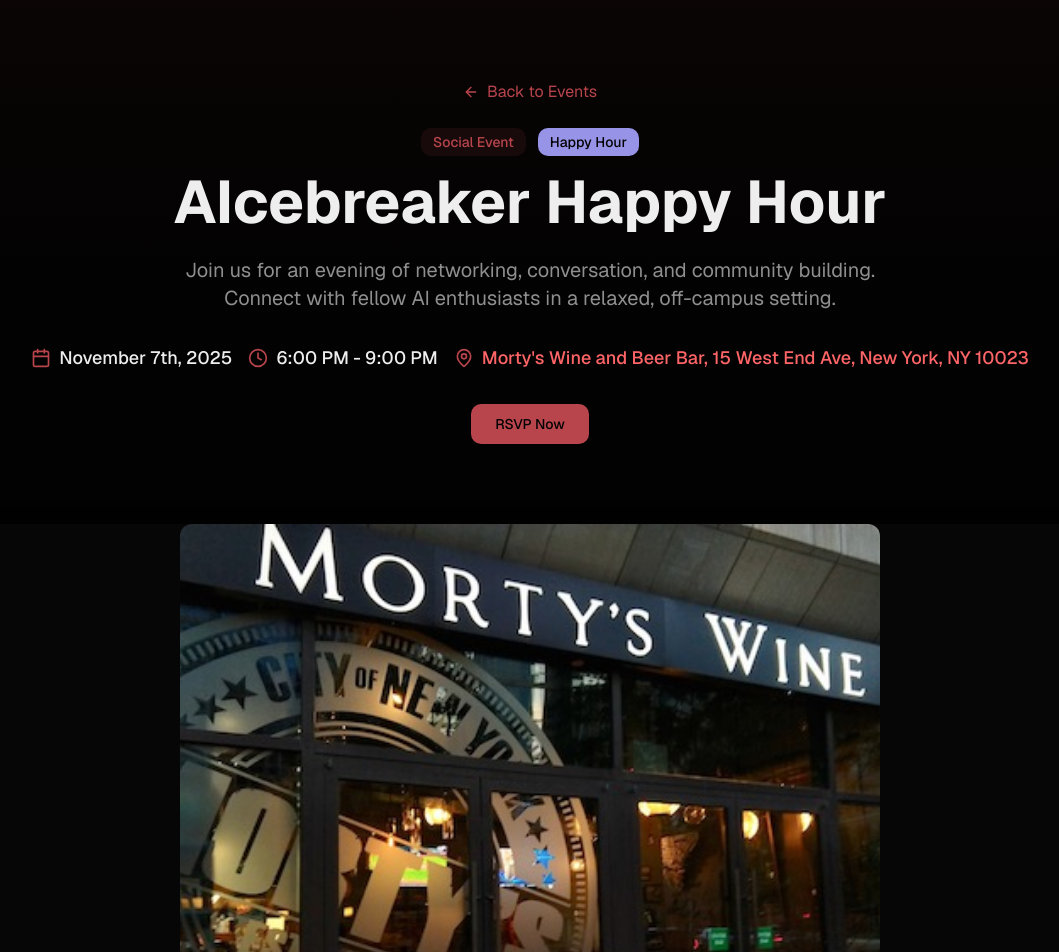
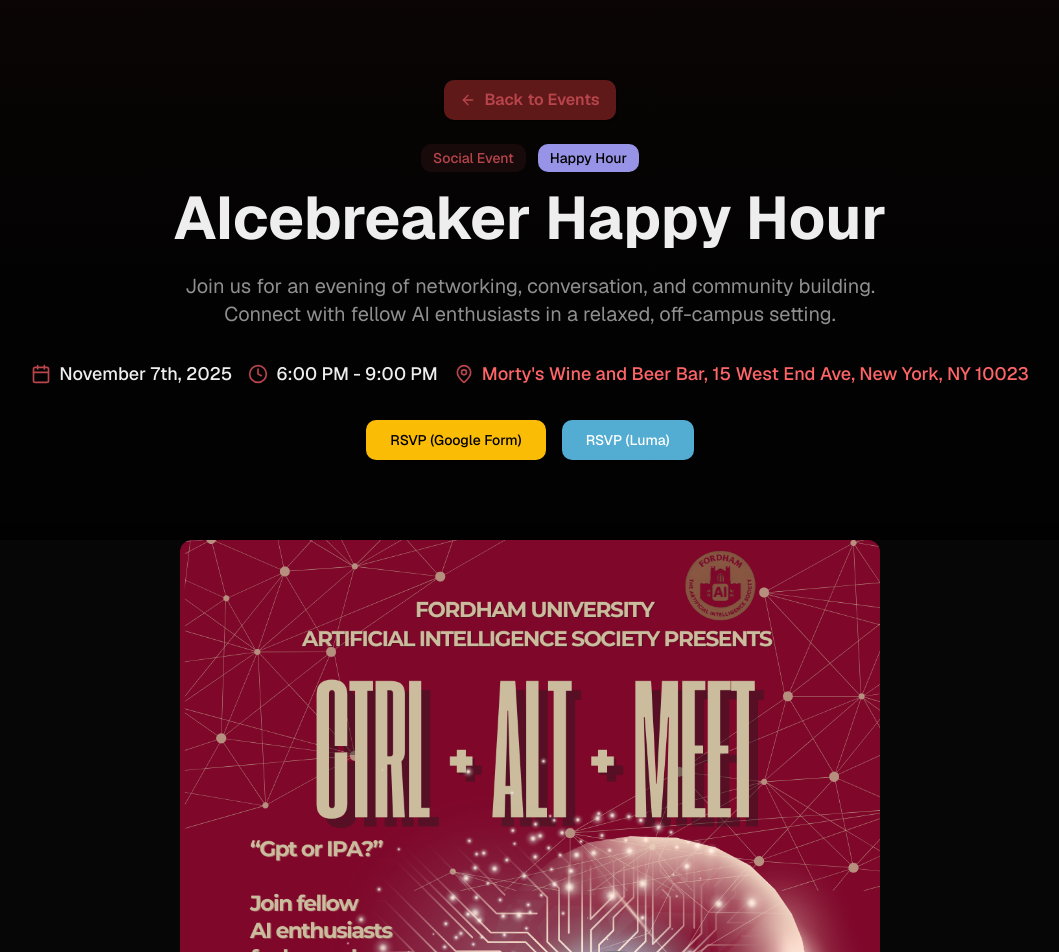
Before and after one commit to Fordham-GSB-AI-Society/Website, a Next.js app: page /aicebreaker in a window 1280 px wide. Shown: the top 952 px of the page, without its empty margins (110-1169 px from the left). Built offline with nearby package versions, Linux system fonts and the light colour scheme.

Commit message:
Updated links for google forms and used event logo

```diff
--- a/app/aicebreaker/page.tsx
+++ b/app/aicebreaker/page.tsx
@@ -19,7 +19,13 @@ export default function AIcebreakerPage() {
             transition={{ duration: 0.6 }}
             className="flex flex-col items-center text-center"
           >
-            <Link href="/#events" className="inline-flex items-center text-primary hover:underline mb-6">
+            <Link
+              href="/#events"
+              className="inline-flex items-center text-primary hover:underline mb-6 font-semibold bg-white/85 rounded-md px-4 py-2 shadow transition"
+              style={{
+                backgroundColor: 'rgba(100, 26, 26, 0.97)',
+              }}
+            >
               <ArrowLeft className="h-4 w-4 mr-2" />
               Back to Events
             </Link>
@@ -56,9 +62,34 @@ export default function AIcebreakerPage() {
             </div>
 
             <div className="flex flex-wrap gap-4">
-              <Button size="lg" className="transition-all duration-300 hover:scale-105 hover:shadow-lg">
-                RSVP Now
-              </Button>
+            <Button
+              asChild
+              size="lg"
+              className="transition-all duration-300 hover:scale-105 hover:shadow-lg"
+              style={{
+                backgroundColor: '#FBBC05',
+                borderColor: '#FBBC05',
+                color: 'black'
+              }}
+            >
+              <a href="https://forms.gle/fMCw1rSZxknhvfb9A" target="_blank" rel="noopener noreferrer">
+                RSVP (Google Form)
+              </a>
+            </Button>
+            <Button
+              asChild
+              size="lg"
+              className="transition-all duration-300 hover:scale-105 hover:shadow-lg"
+              style={{
+                backgroundColor: '#53ADD2',
+                borderColor: '#53ADD2',
+                color: 'white'
+              }}
+            >
+              <a href="https://luma.com/xixfyewl" target="_blank" rel="noopener noreferrer">
+                RSVP (Luma)
+              </a>
+            </Button>
             </div>
           </motion.div>
         </div>
@@ -76,13 +107,13 @@ export default function AIcebreakerPage() {
             style={{ height: undefined }} // Remove fixed height for mobile responsiveness
           >
             {/* Make the aspect ratio a bit taller to fit the text in the venue image better */}
-            <div className="relative w-full" style={{ aspectRatio: "1", maxWidth: 700, margin: "0 auto", minHeight: 600 }}>
+            <div className="relative w-full" style={{ aspectRatio: "1", maxWidth: 700, margin: "0 auto", minHeight: 800 }}>
               <Image
-                src="/morty's.jpg"
+                src="/Fordham AI Society Happy Hour.png"
                 alt="Morty's Venue"
                 fill
                 className="object-cover rounded-lg"
-                sizes="(min-width: 500px) 350px, 80vw"
+                sizes="(min-width: 600px) 650px, 100vw"
                 priority
               />
             </div>
@@ -104,7 +135,7 @@ export default function AIcebreakerPage() {
                 <Gift className="h-12 w-12 text-primary mx-auto mb-4" />
                 <h2 className="text-3xl font-bold mb-4">Special Offer</h2>
                 <p className="text-xl text-muted-foreground mb-2">
-                  <span className="text-2xl font-bold text-primary">First 25 attendees</span> receive
+                  <span className="text-2xl font-bold text-primary">First 20 attendees</span> receive
                 </p>
                 <p className="text-3xl font-bold text-primary mb-4">1 FREE DRINK</p>
                 <p className="text-muted-foreground">Arrive early to claim your complimentary beverage!</p>
--- a/components/events-section.tsx
+++ b/components/events-section.tsx
@@ -17,6 +17,7 @@ export function EventsSection() {
       time: "6:00 PM - 9:00 PM",
       location: "Morty's Wine and Beer Bar",
       description: "",
+      image: "/Fordham AI Society Happy Hour.png",
       type: "Social",
       link: '/aicebreaker'
     },
@@ -27,6 +28,7 @@ export function EventsSection() {
       time: "TBA",
       location: "Fordham Lincoln Center - McNally Amphitheater, 140 W 62nd St",
       description: "Build innovative AI solutions in teams over a weekend-long hackathon.",
+      image: "",
       type: "Hackathon",
       link: "",
     }
@@ -66,6 +68,18 @@ export function EventsSection() {
                   <CardTitle className="text-xl text-balance">{event.title}</CardTitle>
                 </CardHeader>
                 <CardContent>
+                  {event.image && (
+                    <div className="w-full mb-4 flex justify-center">
+                      {/* eslint-disable-next-line @next/next/no-img-element */}
+                      <img
+                        src={event.image}
+                        alt={event.title}
+                        className="rounded-lg max-h-100 object-cover w-full"
+                        style={{ maxWidth: 350 }}
+                      />
+                    </div>
+                  )}
+
                   <p className="text-muted-foreground mb-4 text-pretty">{event.description}</p>
 
                   <div className="space-y-2 mb-6">
```
Also changed, not shown: public/Fordham AI Society Happy Hour.png (added).
